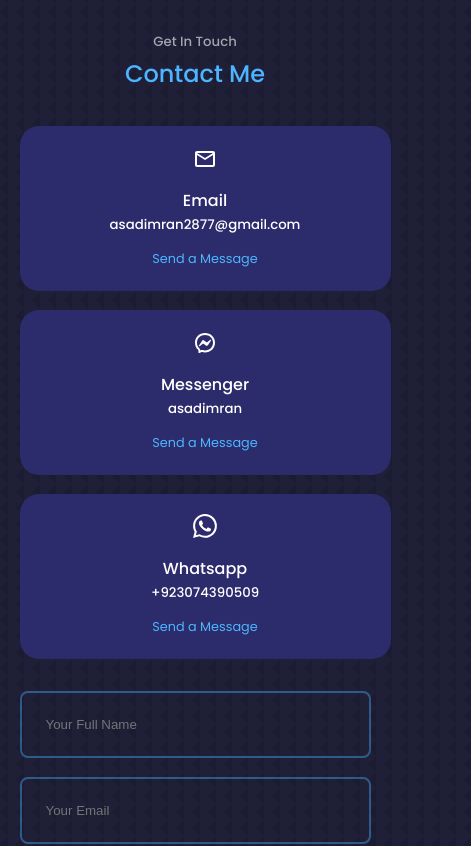
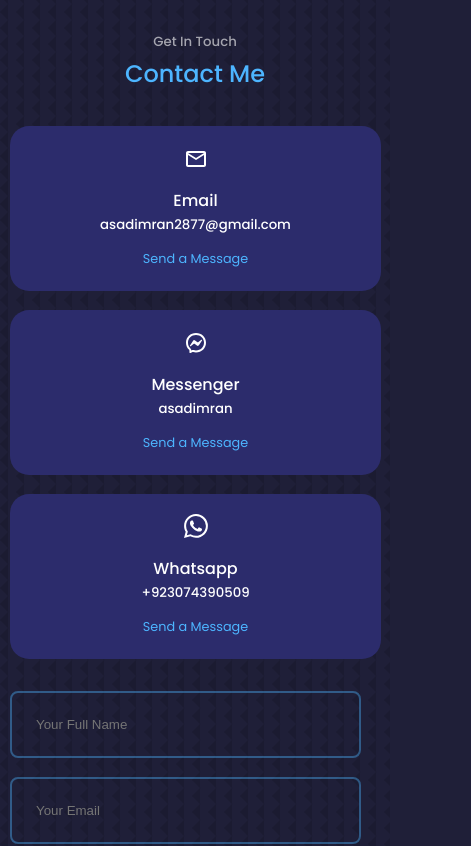
Before and after one commit to asadimran2877/Portfolio, a React (Create React App) app: page / in a window 390 px wide. Shown: the part 7580-8426 px from the top of the page, 471 px wide, since content can reach past the window. Built offline with nearby package versions, Linux system fonts and the light colour scheme.

Commit message:
Final Commit

```diff
--- a/src/components/contact/contact.css
+++ b/src/components/contact/contact.css
@@ -68,6 +68,7 @@ input,textarea{
   @media screen and (max-width:600px) {
     .container.contact__container{
         width: var(--container-width-sm);
+        margin-left: 10px;
     }
 
   }
--- a/src/index.css
+++ b/src/index.css
@@ -28,6 +28,7 @@
 
 html{
   scroll-behavior: smooth;
+  overflow-x: hidden;
 }
 
 ::-webkit-scrollbar{
@@ -35,6 +36,7 @@ html{
 }
 
 body{
+  position: relative;
   font-family: 'Poppins', sans-serif;
   background-color: var(--color-bg);
   color: var(--color-white);
```
